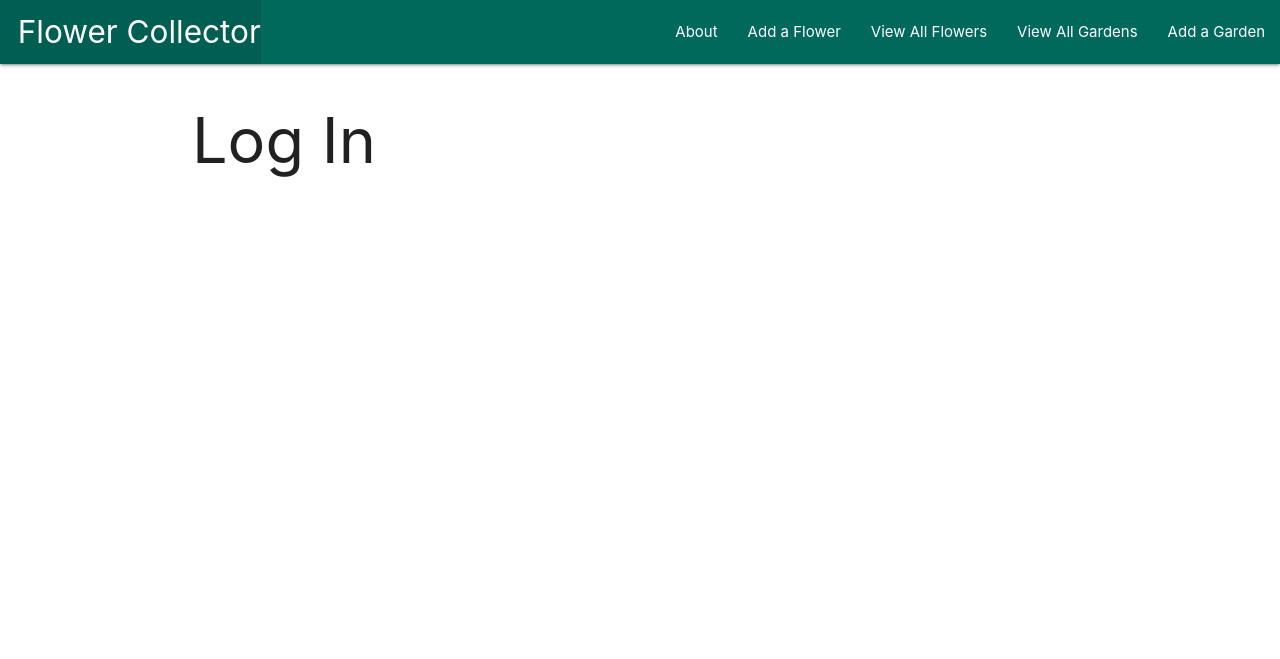
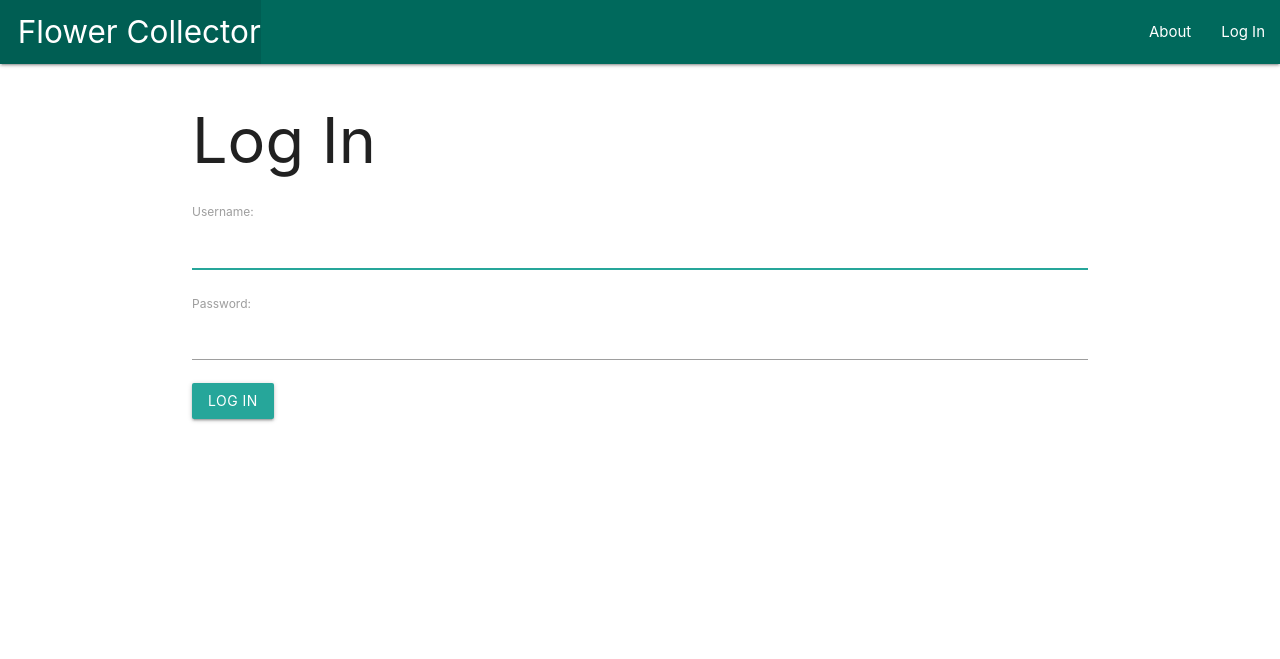
Before and after one commit to SaidNivek/flowercollector, a Django app: page /accounts/login/ in a window 1280 px wide. Shown: the top 659 px of the page. Run offline with Django 4.2, Linux system fonts and the light colour scheme.

Commit message:
Update base.html to include Log In and Log Out functionality

```diff
--- a/flowercollector/settings.py
+++ b/flowercollector/settings.py
@@ -119,6 +119,12 @@ USE_TZ = True
 
 STATIC_URL = 'static/'
 
+# Add this variable to specify where successful logins should redirect to
+LOGIN_REDIRECT_URL = '/flowers/'
+
+# Add this variable to specify where logging out redirects to
+LOGOUT_REDIRECT_URL = '/'
+
 # Default primary key field type
 # https://docs.djangoproject.com/en/4.2/ref/settings/#default-auto-field
 
--- a/main_app/templates/base.html
+++ b/main_app/templates/base.html
@@ -21,10 +21,16 @@
         </ul>
         <ul class="right">
           <li><a href="{% url 'about' %}">About</a></li>
-          <li><a href="{% url 'flowers_create' %}">Add a Flower</a></li>
-          <li><a href="{% url 'index' %}">View All Flowers</a></li>
-          <li><a href="{% url 'gardens_list' %}">View All Gardens</a></li>
-          <li><a href="{% url 'gardens_create' %}">Add a Garden</a></li>
+          {% if user.is_authenticated %}
+            <li><a href="{% url 'flowers_create' %}">Add a Flower</a></li>
+            <li><a href="{% url 'index' %}">View All Flowers</a></li>
+            <li><a href="{% url 'gardens_list' %}">View All Gardens</a></li>
+            <li><a href="{% url 'gardens_create' %}">Add a Garden</a></li>
+            <li><a href="{% url 'gardens_create' %}">Add a Garden</a></li>
+            <li><a href="{% url 'logout' %}">Log Out</a></li>
+          {% else %}
+            <li><a href="{% url 'login' %}">Log In</a></li>
+          {% endif %}
         </ul>
       </div>
     </nav>
--- a/main_app/templates/registration/login.html
+++ b/main_app/templates/registration/login.html
@@ -3,4 +3,12 @@
 
 <h1>Log In</h1>
 
+<!-- Add the login form -->
+<form method="POST" action="{% url 'login' %}">
+    {% csrf_token %}
+    {{ form.as_p }}
+    <input type="hidden" name="next" value="{{ next }}">
+    <button type="submit" class="btn">Log In</button>
+  </form>
+
 {% endblock %}
```
